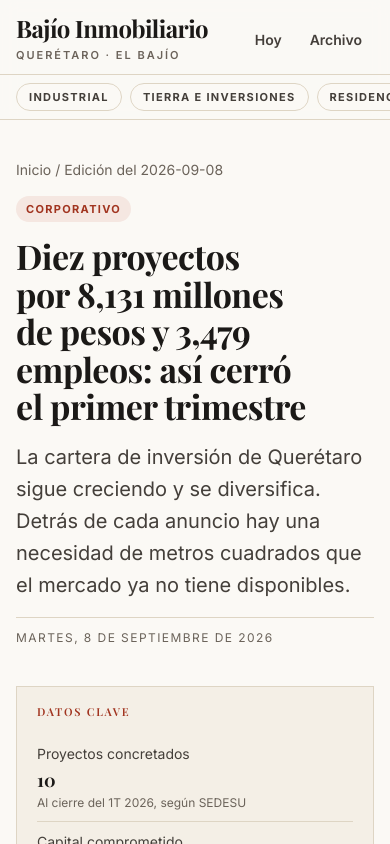
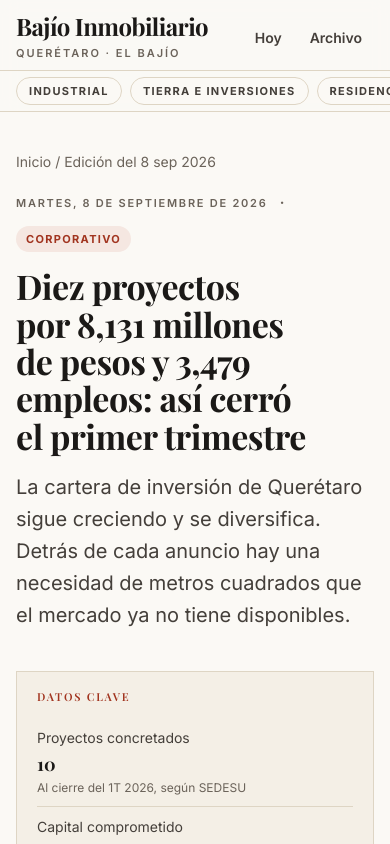
Before and after one commit to Diegjo/factura-directorio, a Next.js app: page /articulo/cartera-inversiones-queretaro-1t-2026 in a window 390 px wide. Shown: the top 844 px of the page. Built offline with nearby package versions, Linux system fonts and the light colour scheme; a web font is replaced by a local one.

Commit message:
Unificar la línea de fecha y categoría en el artículo
El artículo abre con el mismo kicker de fecha y categoría que el headline
del día, y la miga de pan muestra la fecha con formato en vez del ISO.

Co-authored-by: Dieg <Diegjo@users.noreply.github.com>

```diff
--- a/src/app/articulo/[slug]/page.tsx
+++ b/src/app/articulo/[slug]/page.tsx
@@ -9,7 +9,7 @@ import {
   getArticulosByCategoria,
   getCategoria,
 } from "@/lib/content";
-import { fechaLarga } from "@/lib/fecha";
+import { fechaCorta, fechaLarga } from "@/lib/fecha";
 
 type Props = { params: Promise<{ slug: string }> };
 
@@ -57,11 +57,17 @@ export default async function ArticuloPage({ params }: Props) {
             href={`/edicion/${articulo.fecha}`}
             className="hover:text-brand"
           >
-            Edición del {articulo.fecha}
+            Edición del {fechaCorta(articulo.fecha)}
           </Link>
         </p>
 
-        <div className="flex flex-wrap items-center gap-3">
+        <div className="flex flex-wrap items-center gap-x-3 gap-y-2">
+          <span className="text-[11px] font-semibold tracking-[0.16em] text-ink-faint uppercase">
+            {fechaLarga(articulo.fecha)}
+          </span>
+          <span aria-hidden className="text-ink-faint">
+            ·
+          </span>
           <EtiquetaCategoria slug={articulo.category} />
           {articulo.aproximado && <MarcaAproximado />}
         </div>
@@ -71,9 +77,6 @@ export default async function ArticuloPage({ params }: Props) {
         </h1>
         <p className="medida-lectura text-xl leading-[1.6] text-ink-soft sm:text-[1.375rem]">
           {articulo.dek}
-        </p>
-        <p className="border-t border-rule pt-3 text-xs tracking-[0.12em] text-ink-faint uppercase">
-          {fechaLarga(articulo.fecha)}
         </p>
       </header>
 
--- a/src/components/Header.tsx
+++ b/src/components/Header.tsx
@@ -7,7 +7,7 @@ export function Header() {
 
   return (
     <header className="sticky top-0 z-40 border-b border-rule bg-paper/95 backdrop-blur supports-[backdrop-filter]:bg-paper/80">
-      <div className="mx-auto w-full max-w-3xl px-4 pt-4 pb-2.5 sm:px-6 sm:pt-5">
+      <div className="mx-auto w-full max-w-3xl px-4 pt-3.5 pb-2 sm:px-6 sm:pt-5 sm:pb-2.5">
         <div className="flex items-center justify-between gap-x-4">
           <Link href="/" className="min-w-0">
             <p className="font-display text-2xl leading-none font-bold tracking-tight text-ink sm:text-3xl">
@@ -41,7 +41,7 @@ export function Header() {
         <div className="mx-auto w-full max-w-3xl px-4 sm:px-6">
           <nav
             aria-label="Secciones"
-            className="barra-chips -mx-4 flex gap-2 overflow-x-auto px-4 py-2 sm:mx-0 sm:flex-wrap sm:px-0"
+            className="barra-chips -mx-4 flex gap-2 overflow-x-auto px-4 py-1.5 sm:mx-0 sm:flex-wrap sm:px-0 sm:py-2"
           >
             {categorias.map((c) => (
               <Link
```
